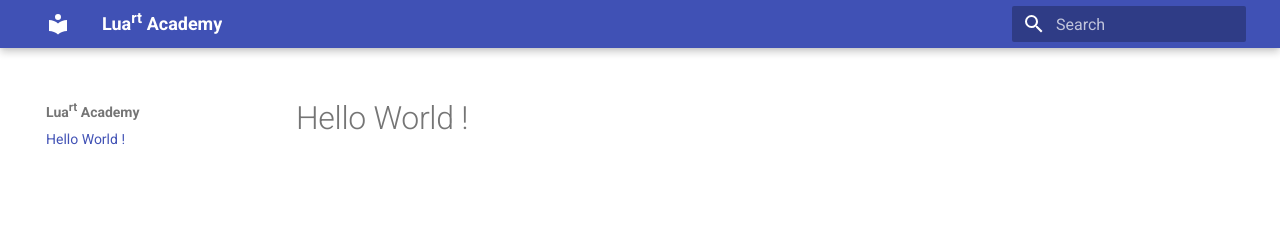
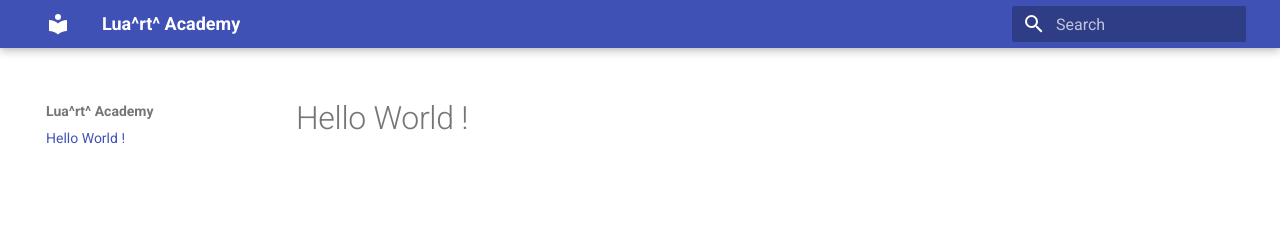
Before and after one commit to starfire11/mdtest, an MkDocs documentation site: the page built from docs/index.md, in a window 1280 px wide. Shown: the top 234 px of the page. Built offline with MkDocs 1.6.1 and Material for MkDocs 9.7.7, drawn with Linux system fonts in a browser that asks for light colours.

Commit message:
Updated mkdocs.yml

```diff
--- a/mkdocs.yml
+++ b/mkdocs.yml
@@ -1,4 +1,10 @@
-site_name: Lua<sup>rt</sup> Academy
+site_name: Lua^rt^ Academy
 
 theme:
   name: material
+
+markdown_extensions:
+  - attr_list
+  - pymdownx.emoji:
+      emoji_index: !!python/name:materialx.emoji.twemoji
+      emoji_generator: !!python/name:materialx.emoji.to_svg
```
